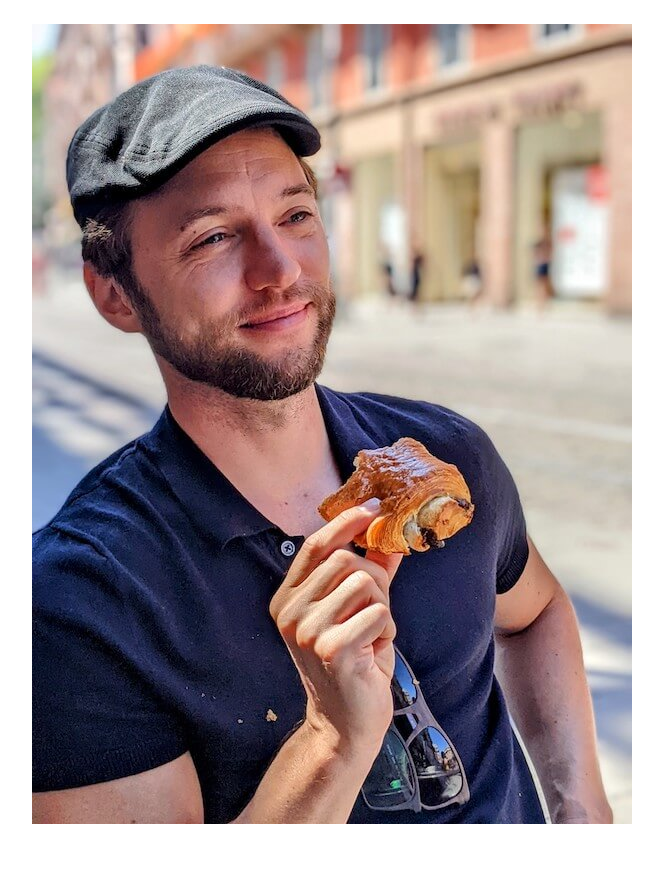
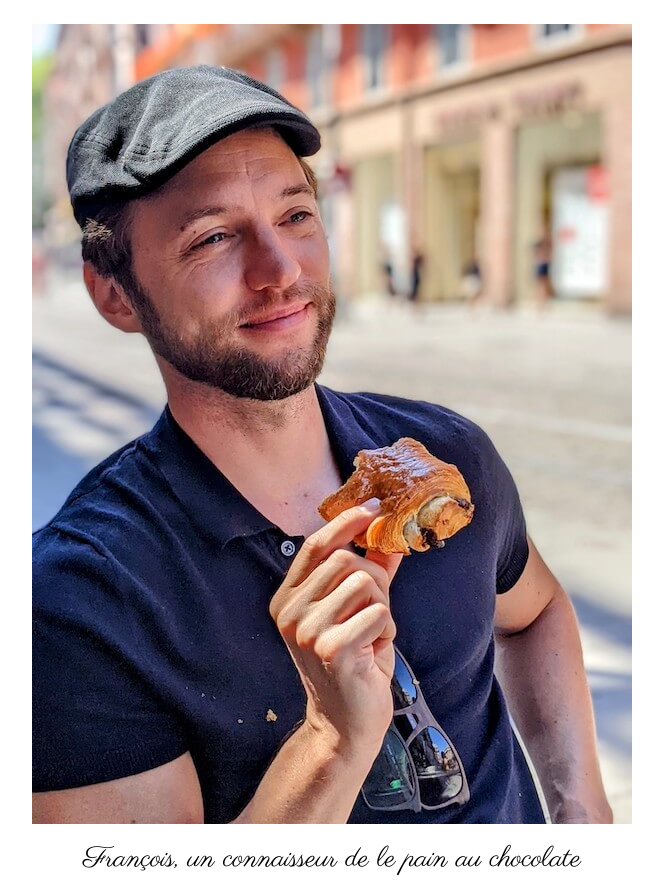
Before and after one commit to francois-dibulo/chococroissant, a plain HTML site: page index.html in a window 1280 px wide. Shown: the part 85-980 px from the top of the page, without its empty margins (308-971 px from the left). Before the commit the page ends 917 px from the top, so only its background shows below. Drawn offline with Linux system fonts and the light colour scheme.

Commit message:
Description

```diff
--- a/index.html
+++ b/index.html
@@ -26,8 +26,16 @@
       max-width: 100%;
     }
 
+    .font-1-2rem {
+      font-size: 1.8rem;
+    }
+
     .display-block {
       display: block;
+    }
+
+    .mb-1rem {
+      margin-bottom: 1rem;
     }
   </style>
 </head>
@@ -37,7 +45,10 @@
     Le Choco Croissant
   </h1>
 
-  <img src="assets/francois.jpg" class="display-block margin-auto w-80-vw">
+  <div class="margin-auto w-80-vw mb-1rem">
+    <img src="assets/francois.jpg" class="display-block mb-1rem">
+    <div class="font-1-2rem text-center">François, un connaisseur de le pain au chocolate</div>
+  </div>
 
 </body>
 </html>
```
Also changed, not shown: 1 other file.
